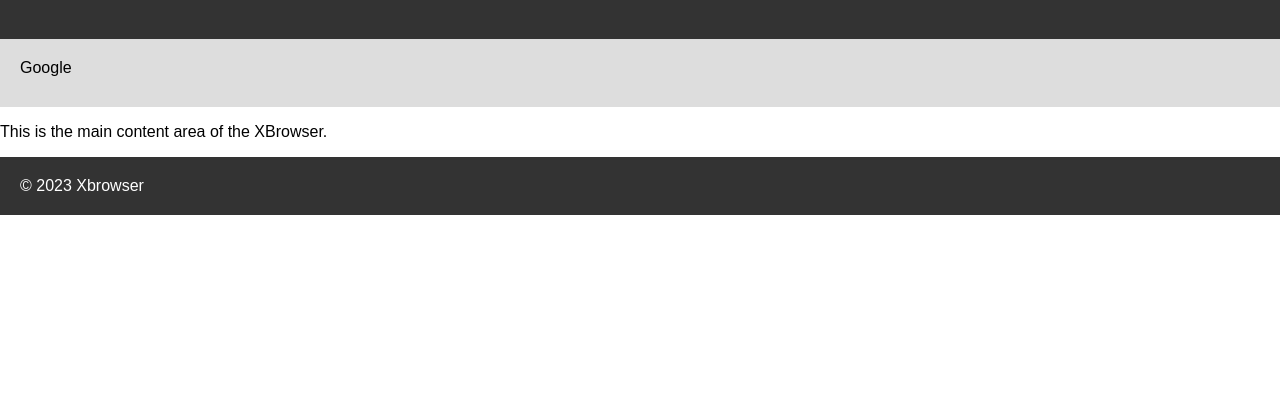
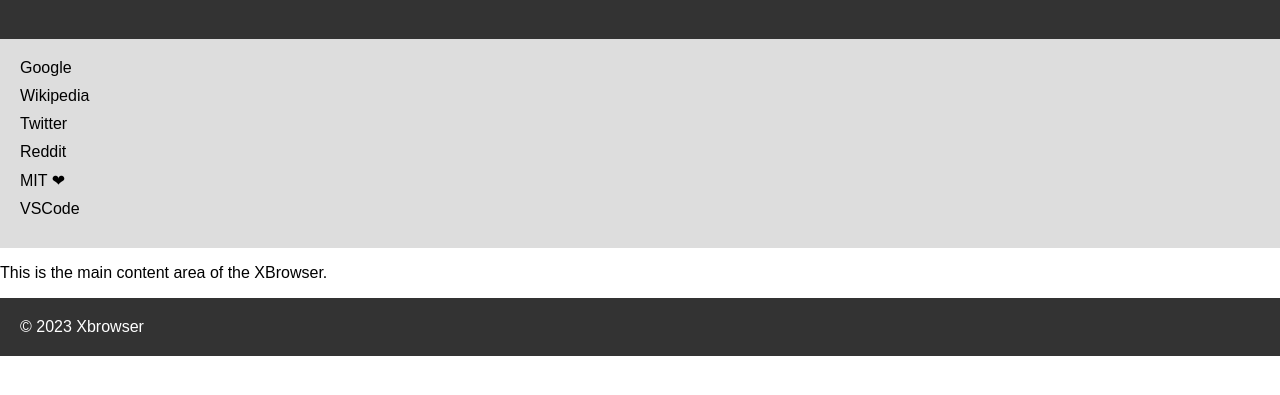
Before and after one commit to PauloTrindad/Espresso, a plain HTML site: page xbrowser/ui.html in a window 1280 px wide. Shown: the part 81-476 px from the top of the page. Drawn offline with Linux system fonts and the light colour scheme.

Commit message:
Update ui.html

```diff
--- a/xbrowser/ui.html
+++ b/xbrowser/ui.html
@@ -58,6 +58,11 @@
   <nav>
     <ul>
       <li><a href="https://google.com">Google</a></li>
+       <li><a href="https://en.wikipedia.com">Wikipedia</a></li>
+       <li><a href="https://twitter.com">Twitter</a></li>
+       <li><a href="https://reddit.com">Reddit</a></li>
+       <li><a href="https://web.mit.edu">MIT ❤</a></li>
+       <li><a href="https://vscode.dev">VSCode</a></li>
     </ul>
   </nav>
   <main>
```
